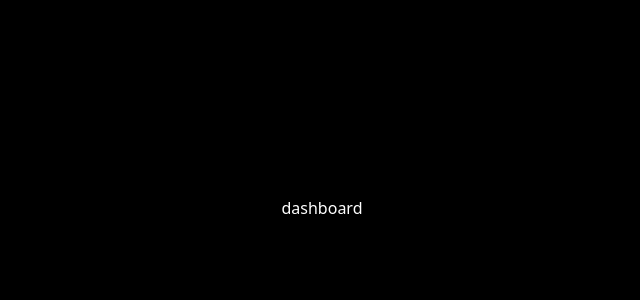
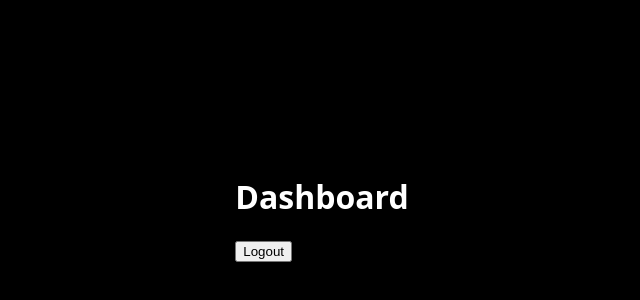
Before and after one commit to herveynavarro04/crispy-chainsaw, a Next.js app in the folder client/: page /dashboard in a window 1280 px wide. Shown: the part 192-492 px from the top of the page, without its empty margins (318-958 px from the left). Built offline with nearby package versions, Linux system fonts and the light colour scheme; sample sign-in values are in the browser's storage.

Commit message:
protected page added

```diff
--- a/client/src/pages/dashboard.tsx
+++ b/client/src/pages/dashboard.tsx
@@ -1,7 +1,37 @@
-import React from 'react'
+import { useRouter } from "next/router";
+import React, { useEffect, useState } from "react";
 
-export default function dashboard() {
+export default function Dashboard() {
+  const router = useRouter();
+  const [isAuth, setIsAuth] = useState<boolean | null>(null);
+
+  useEffect(() => {
+    if (typeof window !== "undefined") {
+      const auth = localStorage.getItem("IsAuth");
+
+      if (!auth) {
+        router.replace("/");
+      } else {
+        setIsAuth(true);
+      }
+    }
+  }, []);
+
+  if (isAuth === null) {
+    return <p>Checking authentication...</p>;
+  }
+
   return (
-    <div>dashboard</div>
-  )
+    <div>
+      <h1>Dashboard</h1>
+      <button
+        onClick={() => {
+          localStorage.removeItem("isAuthenticated");
+          router.replace("/");
+        }}
+      >
+        Logout
+      </button>
+    </div>
+  );
 }
--- a/client/src/styles/globals.css
+++ b/client/src/styles/globals.css
@@ -1,7 +1,3 @@
-@tailwind base;
-@tailwind components;
-@tailwind utilities;
-
 body {
   font-family: system-ui, -apple-system, BlinkMacSystemFont, "Segoe UI", Roboto,
     Oxygen, Ubuntu, Cantarell, "Open Sans", "Helvetica Neue", sans-serif;
```
Also changed, not shown: client/src/pages/index.tsx (+1 -11 lines).
